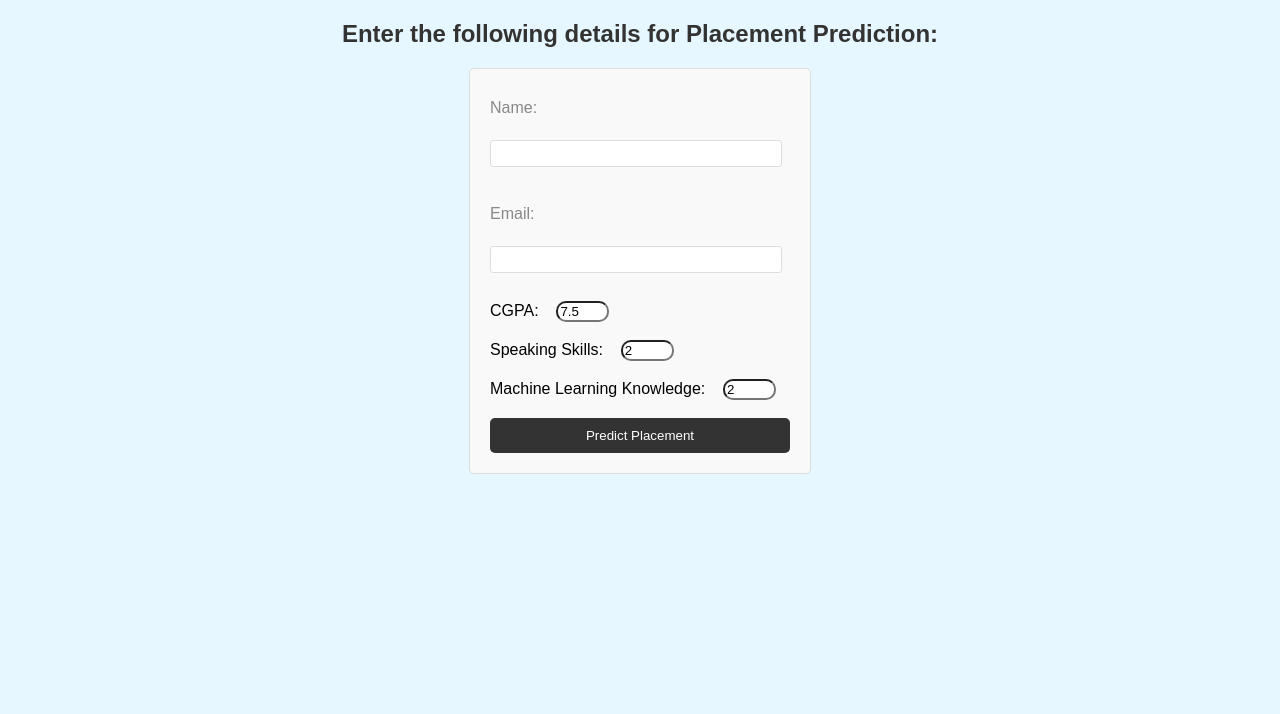
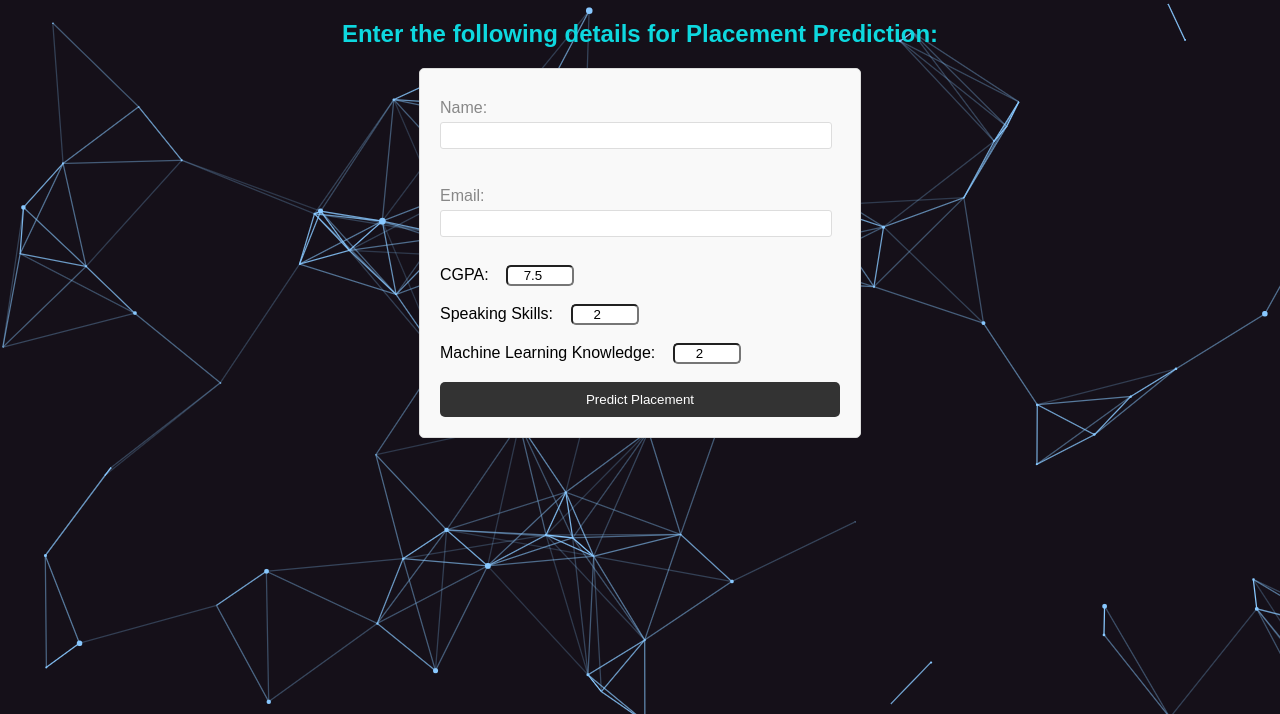
Before and after one commit to arsi10/Student-Career, a Flask app: page / in a window 1280 px wide. Shown: the top 714 px of the page. Run offline with Flask 3, Linux system fonts and the light colour scheme; parts of the project's set-up code (start-up, migrations or seed data) failed here and were passed over.

Commit message:
Add files via upload

```diff
--- a/static/css/styles.css
+++ b/static/css/styles.css
@@ -2,25 +2,27 @@
 
 body {
     font-family: Arial, sans-serif;
-    background-color: #e6f7ff;
+    background: url("imgs/bg-img.png");
+
 }
 
 h2 {
     text-align: center;
-    color: #333;
+    color: rgb(14, 216, 223);
 }
 
 form {
-    max-width: 300px;
+    max-width: 400px;
     margin: 0 auto;
     background: #f9f9f9;
     padding: 20px;
     border: 1px solid #ddd;
     border-radius: 5px;
+    align-content: center !important;
 }
 
 label {
-    display: block;
+    display: inline-block;
     margin: 10px 0 5px;
     color: #888;
 }
@@ -57,7 +59,8 @@ input[type="submit"]:hover {
 
 .content-num {
     width:15%;
-    border-radius: 10px;
+    border-radius: 5px;
+    text-align: center;
 }
 
 .content-num:hover {
```
Also changed, not shown: other parts of static/css/styles.css (+59 -3 lines), static/css/imgs/bg-img.png (added).
